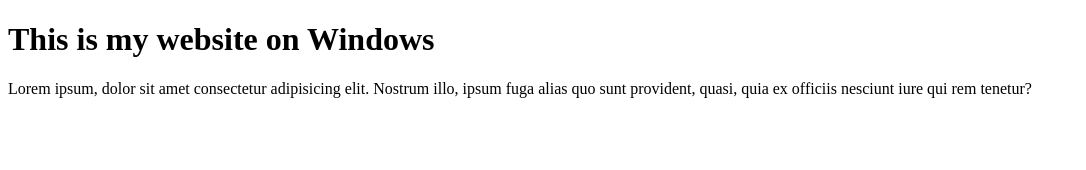
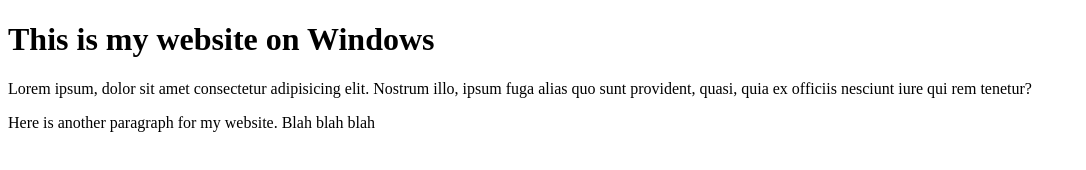
Before and after one commit to adk-web/firstsitewindows, a plain HTML site: page index.html in a window 1280 px wide. Shown: the whole page, without its empty margins (0-1086 px from the left). Drawn offline with Linux system fonts and the light colour scheme.

Commit message:
added a new paragraph

```diff
--- a/index.html
+++ b/index.html
@@ -8,5 +8,7 @@
     <h1>This is my website on Windows</h1>
 
     <p>Lorem ipsum, dolor sit amet consectetur adipisicing elit. Nostrum illo, ipsum fuga alias quo sunt provident, quasi, quia ex officiis nesciunt iure qui rem tenetur?</p>
+
+    <p>Here is another paragraph for my website. Blah blah blah</p>
 </body>
 </html>
```
